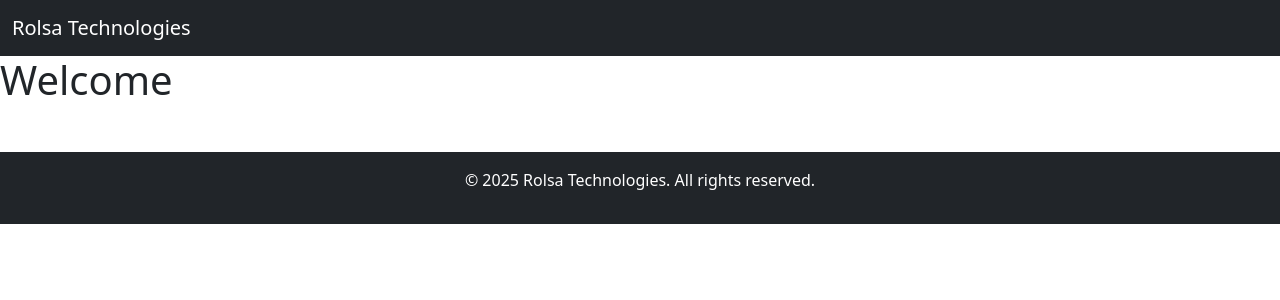
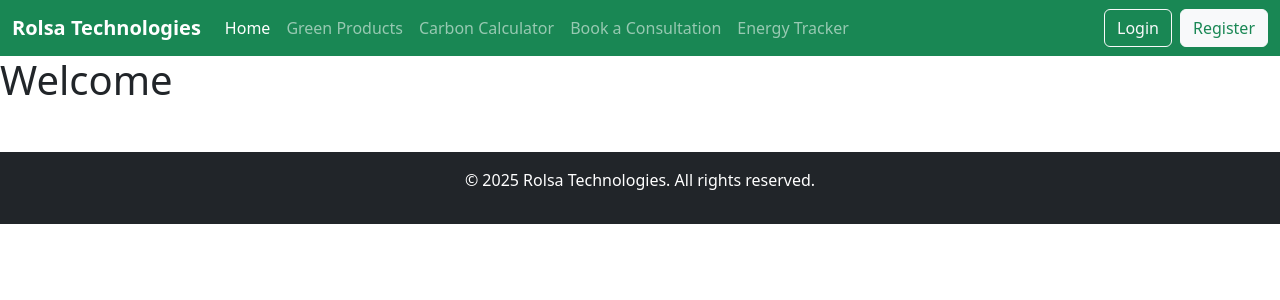
Before and after one commit to toleratedT-web/eco-site, a Flask app: page / in a window 1280 px wide. Shown: the top 300 px of the page. Run offline with Flask 3, Linux system fonts and the light colour scheme.

Commit message:
nav update

```diff
--- a/app/templates/base.html
+++ b/app/templates/base.html
@@ -10,14 +10,49 @@
 </head>
 <body>
     <div class="wrapper"> <!-- Flex wrapper to manage layout -->
-        <nav class="navbar navbar-expand-lg navbar-dark bg-dark">
-            <!-- Navbar content -->
-            <div class="container-fluid">
-                <a class="navbar-brand me-auto" href="#">Rolsa Technologies</a>
-                <a class="navbar-brand me-auto" href=" "></a>
-                <a class="navbar-brand me-auto" href=" "></a>
-            </div>
-        </nav>
+        <nav class="navbar navbar-expand-lg navbar-dark bg-success">
+  <div class="container-fluid">
+
+    <!-- Brand on the LEFT -->
+    <a class="navbar-brand fw-bold" href="#">Rolsa Technologies</a>
+
+    <!-- Mobile Toggle Button -->
+    <button class="navbar-toggler" type="button" data-bs-toggle="collapse" data-bs-target="#rolsaNavbar"
+      aria-controls="rolsaNavbar" aria-expanded="false" aria-label="Toggle navigation">
+      <span class="navbar-toggler-icon"></span>
+    </button>
+
+    <!-- Navbar Links -->
+    <div class="collapse navbar-collapse" id="rolsaNavbar">
+
+      <!-- Left Links -->
+      <ul class="navbar-nav me-auto mb-2 mb-lg-0">
+        <li class="nav-item">
+          <a class="nav-link active" href="#">Home</a>
+        </li>
+        <li class="nav-item">
+          <a class="nav-link" href="#">Green Products</a>
+        </li>
+        <li class="nav-item">
+          <a class="nav-link" href="#">Carbon Calculator</a>
+        </li>
+        <li class="nav-item">
+          <a class="nav-link" href="#">Book a Consultation</a>
+        </li>
+        <li class="nav-item">
+          <a class="nav-link" href="#">Energy Tracker</a>
+        </li>
+      </ul>
+
+      <!-- Right Side (Account) -->
+      <div class="d-flex">
+        <a href="#" class="btn btn-outline-light me-2">Login</a>
+        <a href="#" class="btn btn-light text-success">Register</a>
+      </div>
+
+    </div>
+  </div>
+</nav>
 
         <!-- Main Content -->
         <div class="content">
```
